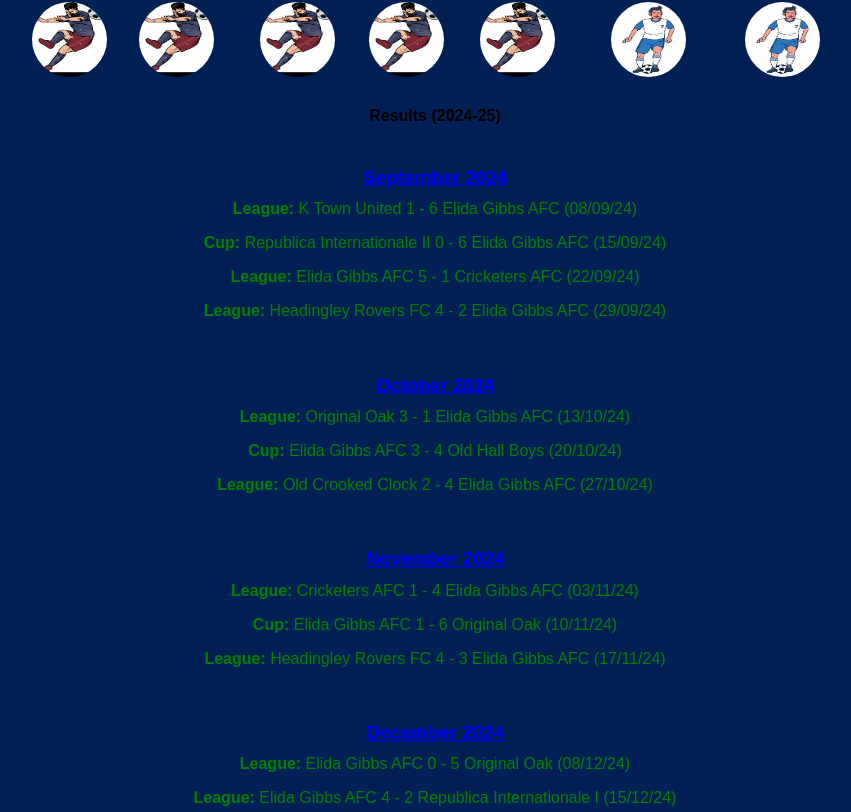
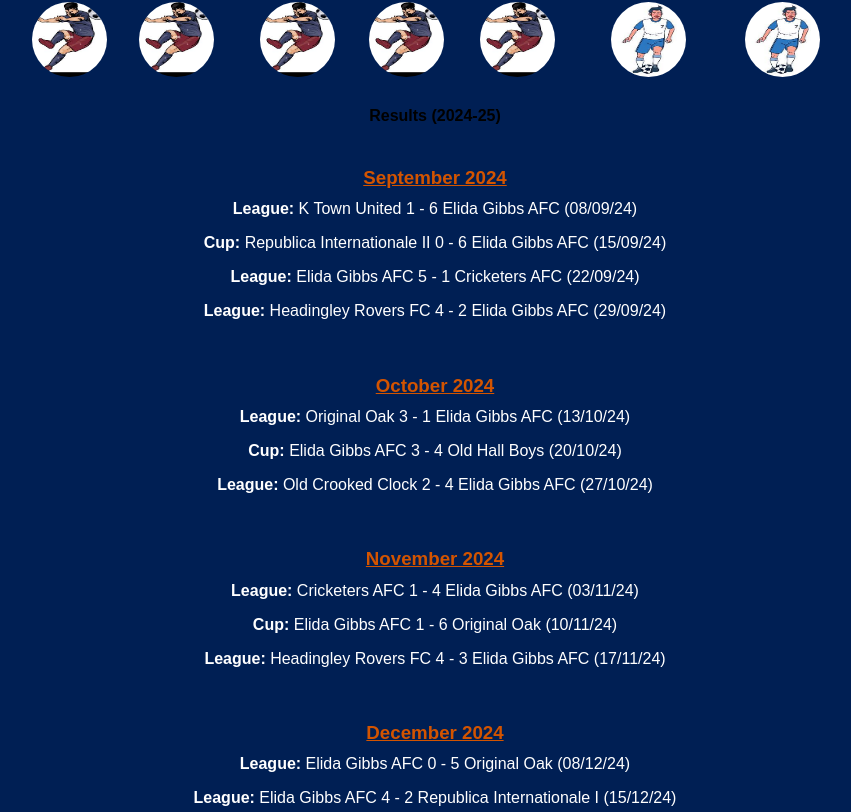
Before and after one commit to SO-1993/Elida-Gibbs-React-Website, a React (Vite) app: page /first-team in a window 1280 px wide. Shown: the part 928-1740 px from the top of the page, without its empty margins (205-1056 px from the left). Built offline with nearby package versions, Linux system fonts and the light colour scheme.

Commit message:
installed carousel as project dependency

```diff
--- a/package.json
+++ b/package.json
@@ -11,6 +11,7 @@
   "dependencies": {
     "react": "^18.2.0",
     "react-dom": "^18.2.0",
+    "react-responsive-carousel": "^3.2.23",
     "react-router-dom": "^7.0.2"
   },
   "devDependencies": {
--- a/src/style.css
+++ b/src/style.css
@@ -31,10 +31,11 @@ body p {
 
 .navbar a {
   text-decoration: none;
+
 }
 
 a:hover {
-  background-color: #a84400;
+  background-color: transparent;
   font-size: 18px;
   font-weight: 700;
 }
@@ -152,12 +153,12 @@ footer .footer-section:last-child p {
   display: flex;
   flex-direction: column;
   text-align: center;
-  color: green;
+  color: #fff;
   line-height: 1.5;
 }
 
 .first-team-results h3 {
-  color: blue;
+  color: #d35400;
   margin-bottom: 5px;
   text-decoration: underline;
 }
```
Also changed, not shown: src/Carousel.jsx (added), 1 other file (tests, documents, lock files or other folders).
